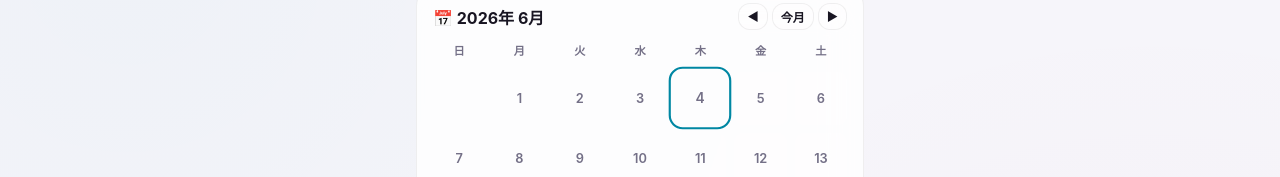
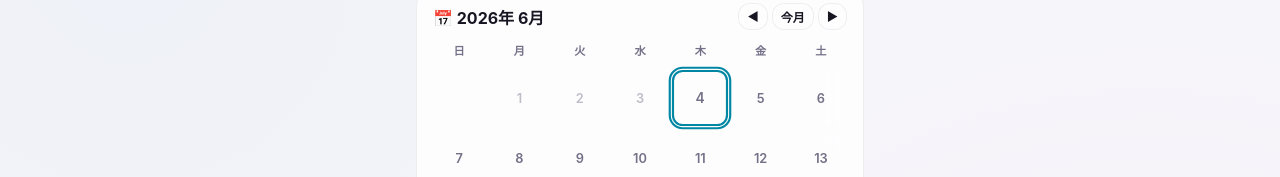
Before and after one commit to cossbeet-creator/aurafit, a Next.js app: page / in a window 1280 px wide. Shown: the part 281-458 px from the top of the page. Built offline with nearby package versions, Linux system fonts and the light colour scheme.

Commit message:
style: dim past dates and highlight today in calendar

```diff
--- a/src/app/page.module.css
+++ b/src/app/page.module.css
@@ -139,6 +139,19 @@
   transform: scale(1.08);
   outline: 2px solid var(--color-primary);
   outline-offset: 1px;
+}
+
+.todayDay {
+  border: 2px solid var(--color-primary) !important;
+}
+
+.pastDay {
+  opacity: 0.45;
+  box-shadow: none !important;
+}
+
+.pastDay:hover {
+  opacity: 0.8;
 }
 
 .dayLabel {
--- a/src/app/page.tsx
+++ b/src/app/page.tsx
@@ -1637,6 +1637,12 @@ ${getUserProfileContext()}
                 const isScheduled = schedule.some(item => item.date === dateStr && item.workoutName);
                 const isCompleted = schedule.some(item => item.date === dateStr && item.completed);
 
+                const todayObj = new Date();
+                const compareToday = new Date(todayObj.getFullYear(), todayObj.getMonth(), todayObj.getDate());
+                const compareD = new Date(d.getFullYear(), d.getMonth(), d.getDate());
+                const isPast = compareD < compareToday;
+                const isToday = dateStr === formatDate(todayObj);
+
                 let stateClass = styles.dayDefault;
                 if (state === "CONFIRMED_GO") stateClass = styles.dayGo;
                 else if (state === "CONFIRMED_NO") stateClass = styles.dayNo;
@@ -1645,7 +1651,7 @@ ${getUserProfileContext()}
                 return (
                   <button
                     key={idx}
-                    className={`${styles.calendarDay} ${stateClass} ${isSelected ? styles.selectedDay : ""}`}
+                    className={`${styles.calendarDay} ${stateClass} ${isSelected ? styles.selectedDay : ""} ${isToday ? styles.todayDay : ""} ${isPast ? styles.pastDay : ""}`}
                     onClick={() => handleDayClick(dateStr)}
                   >
                     <span className={styles.dayLabel}>{d.getDate()}</span>
```
